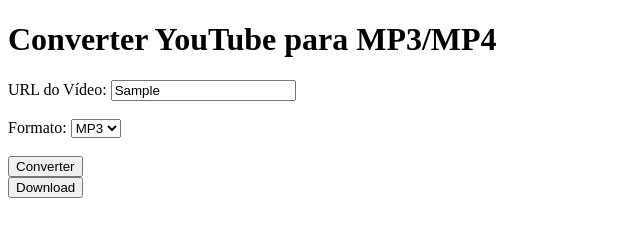
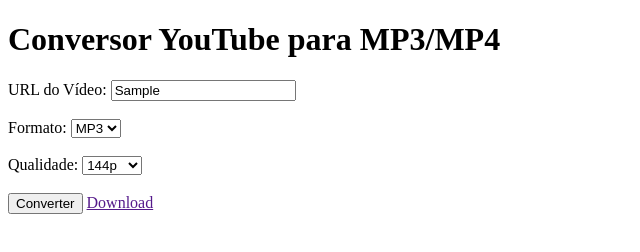
Before and after one commit to BrunoWithoutH/calculadora-html, a plain HTML site: page index.html in a window 1280 px wide. Both pictures are taken after typing "Sample" into the empty fields and a click on the button "Converter". Shown: the whole page, without its empty margins (0-640 px from the left). Drawn offline with Linux system fonts and the light colour scheme.

Commit message:
Atualizar o index.html

```diff
--- a/index.html
+++ b/index.html
@@ -6,7 +6,7 @@
     <title>Conversor YouTube para MP3/MP4</title>
 </head>
 <body>
-    <h1>Converter YouTube para MP3/MP4</h1>
+    <h1>Conversor YouTube para MP3/MP4</h1>
     <label for="url">URL do Vídeo:</label>
     <input type="text" id="url" name="url"><br><br>
 
@@ -16,7 +16,7 @@
         <option value="mp4">MP4</option>
     </select><br><br>
 
-    <div id="qualidade" style="display: none;">
+    <div id="qualidade">
         <label for="resolucao">Qualidade:</label>
         <select id="resolucao" name="resolucao">
             <option value="144p">144p</option>
@@ -29,7 +29,7 @@
     </div>
 
     <button id="converter">Converter</button>
-    <button id="download" style="display: none;">Download</button>
+    <a id="download" href="" style="display: none;">Download</a>
 
     <script>
         const formato = document.getElementById('formato');
@@ -48,12 +48,16 @@
 
         converter.addEventListener('click', function() {
             // Lógica de conversão do vídeo
-            download.style.display = 'block';
+            download.style.display = 'inline-block'; // Mudança de 'block' para 'inline-block'
+            const selectedFormat = formato.value;
+            const selectedQuality = resolucao.value;
+            const videoURL = document.getElementById('url').value;
+
+            // Simulação de download com alerta
+            alert(`Baixando ${selectedFormat.toUpperCase()} em ${selectedQuality} de: ${videoURL}`);
         });
 
-        download.addEventListener('click', function() {
-            // Lógica de download do vídeo convertido
-        });
+        // Removido o evento 'click' do botão de download, pois não há lógica definida para isso
     </script>
 </body>
 </html>
```
